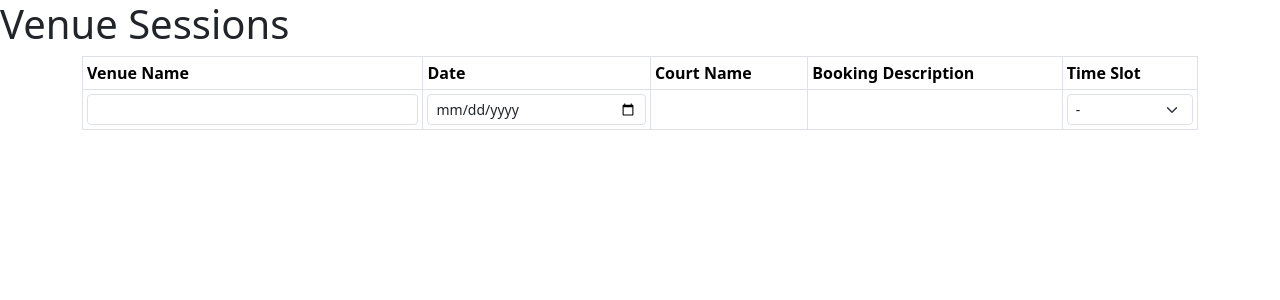
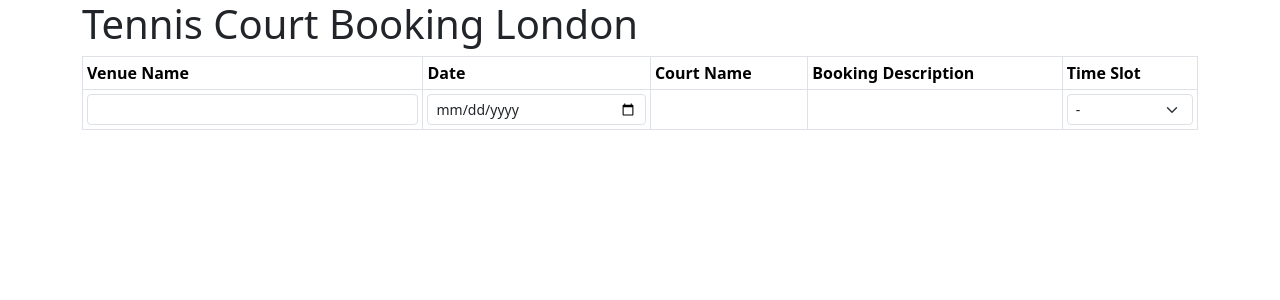
Before and after one commit to PatrikMuniak/tennis, a Flask app: page / in a window 1280 px wide. Shown: the top 300 px of the page. Run offline with Flask 3, Linux system fonts and the light colour scheme; data that the repository does not hold is empty.

Commit message:
edit title

```diff
--- a/templates/base.html
+++ b/templates/base.html
@@ -1,5 +1,5 @@
 <!doctype html>
-<title>{% block title %}{% endblock %} - Flaskr</title>
+<title>{% block title %}{% endblock %} </title>
 <link href="https://cdn.jsdelivr.net/npm/bootstrap@5.3.3/dist/css/bootstrap.min.css" rel="stylesheet" integrity="sha384-QWTKZyjpPEjISv5WaRU9OFeRpok6YctnYmDr5pNlyT2bRjXh0JMhjY6hW+ALEwIH" crossorigin="anonymous">
 <body>
   <section class="content">
--- a/templates/main.html
+++ b/templates/main.html
@@ -1,12 +1,12 @@
 {% extends 'base.html' %}
 
 {% block header %}
-<h1>{% block title %}Venue Sessions{% endblock %}</h1>
 
 {% endblock %}
 
 {% block content %}
 <div class="container">
+  <h1>{% block title %}Tennis Court Booking London{% endblock %}</h1>
   <table class="table table-striped table-bordered table-hover table-sm table-responsive">
     <thead>
       <tr>
```
